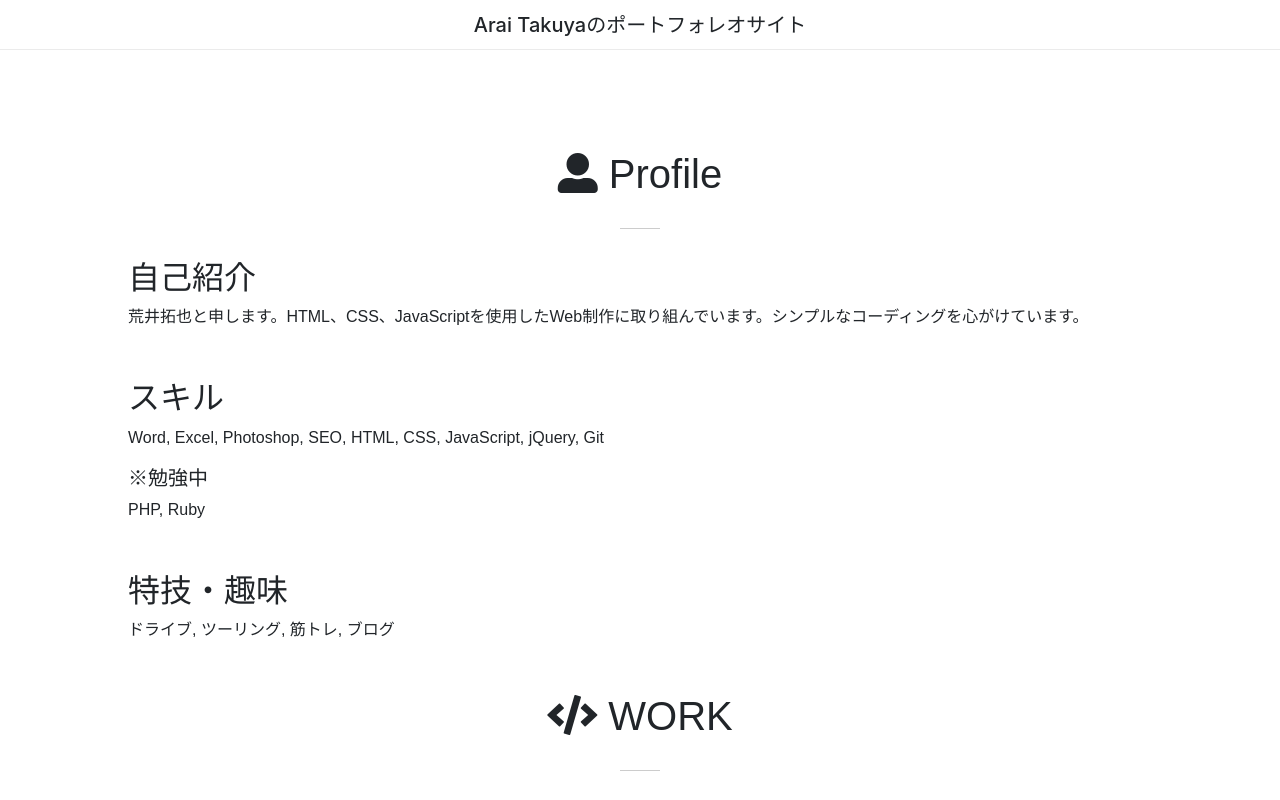
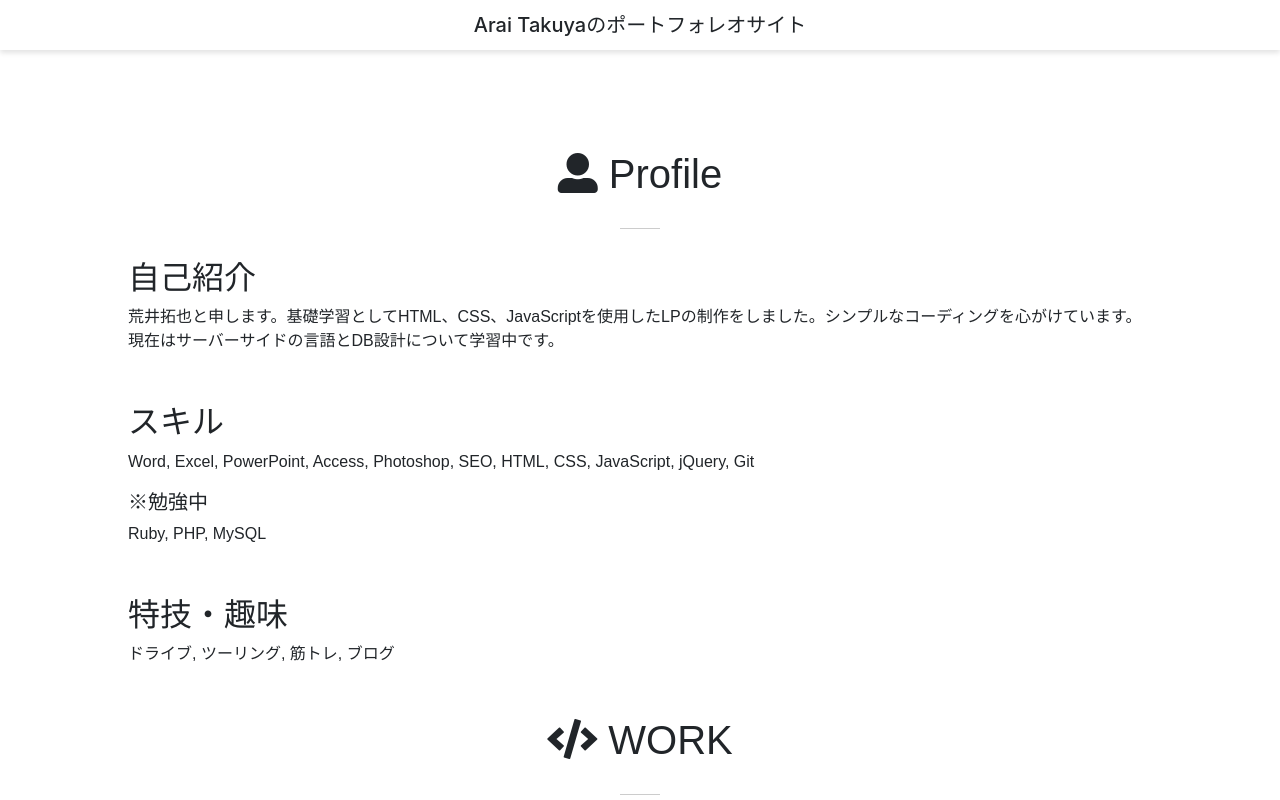
Before and after one commit to rasukalz1000/portfolio-site, a plain HTML site: page index.html in a window 1280 px wide. Shown: the top 800 px of the page. Drawn offline with nearby package versions, Linux system fonts and the light colour scheme.

Commit message:
profile修正

```diff
--- a/index.html
+++ b/index.html
@@ -23,13 +23,13 @@
 				<div>
 					<div class="profile-content">
 						<h2>自己紹介</h2>
-						<p>荒井拓也と申します。HTML、CSS、JavaScriptを使用したWeb制作に取り組んでいます。シンプルなコーディングを心がけています。</p>
+						<p>荒井拓也と申します。基礎学習としてHTML、CSS、JavaScriptを使用したLPの制作をしました。シンプルなコーディングを心がけています。現在はサーバーサイドの言語とDB設計について学習中です。</p>
 					</div>
 					<div class="profile-content">
 						<h2>スキル</h2>
-						<p>Word, Excel, Photoshop, SEO, HTML, CSS, JavaScript, jQuery, Git</p>
+						<p>Word, Excel, PowerPoint, Access, Photoshop, SEO, HTML, CSS, JavaScript, jQuery, Git</p>
 						<h3>※勉強中</h3>
-						<p>PHP, Ruby</p>
+						<p>Ruby, PHP, MySQL</p>
 					</div>
 					<div class="profile-content">
 						<h2>特技・趣味</h2>
--- a/style.css
+++ b/style.css
@@ -6,7 +6,8 @@ body{
 header{
 	width: 100%;
 	height: 50px;
-	border-bottom: 1px solid #EBEBEB;
+	/*border-bottom: 1px solid #EBEBEB;*/
+	box-shadow: 0 3px 5px #e4e4e4;
 	margin-bottom: 100px;
 }
 header h1{
```
